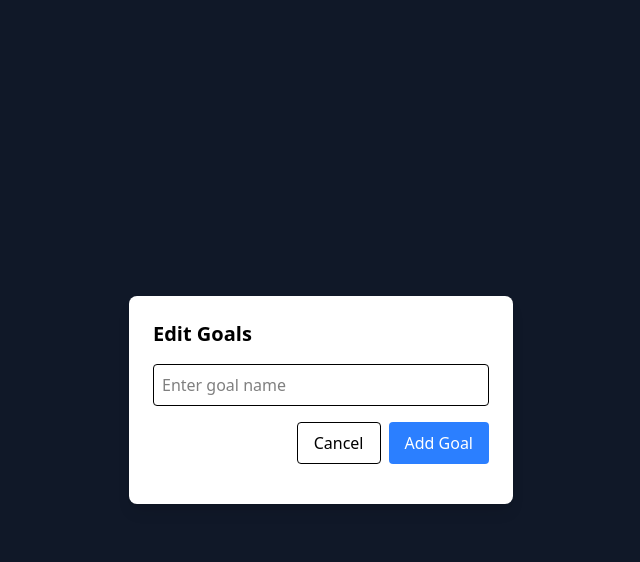
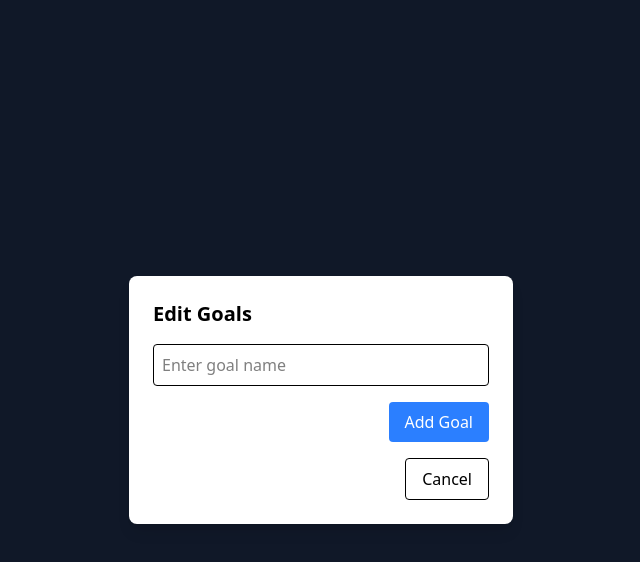
Before and after one commit to andydmort/habit-grid, a Vue app: page / in a window 1280 px wide. Both pictures are taken after a click on the button "Edit Goals". Shown: the top 562 px of the page, without its empty margins (319-959 px from the left). Built offline with nearby package versions, Linux system fonts and the light colour scheme.

Commit message:
Update modal components and goal editor, add BaseModal component

```diff
--- /dev/null
+++ b/src/components/BaseModal.vue
@@ -0,0 +1,41 @@
+<!-- BaseModal.vue -->
+<script setup lang="ts">
+import { defineProps, defineEmits } from "vue";
+
+const props = withDefaults(
+  defineProps<{
+    title: string;
+    width?: string;
+    zIndex?: number;
+  }>(),
+  {
+    width: "w-96",
+    zIndex: 50
+  }
+);
+
+const emit = defineEmits<{
+  (event: "close"): void;
+}>();
+</script>
+
+<template>
+  <div class="fixed inset-0 flex items-center justify-center bg-gray-900 bg-opacity-50" :style="{ zIndex: zIndex }">
+    <div :class="['bg-white p-6 rounded-lg shadow-lg', width]">
+      <h2 class="text-xl font-semibold mb-4">{{ title }}</h2>
+
+      <!-- Content slot -->
+      <slot></slot>
+
+      <!-- Footer slot with default -->
+      <slot name="footer">
+        <div class="flex justify-end space-x-2 mt-4">
+          <button @click="emit('close')" class="px-4 py-2 border rounded">
+            Cancel
+          </button>
+          <slot name="primary-action"></slot>
+        </div>
+      </slot>
+    </div>
+  </div>
+</template>
--- a/src/components/ColorSelectorModal.vue
+++ b/src/components/ColorSelectorModal.vue
@@ -2,15 +2,15 @@
     A modal for selecting a color.
 -->
 <script setup lang="ts">
-
 import { defineProps, defineEmits, withDefaults } from "vue";
+import BaseModal from "./BaseModal.vue";
 
 const props = withDefaults(
   defineProps<{
     colors?: string[]; // Optional prop
   }>(),
   {
-    colors: ()=> [
+    colors: () => [
       "bg-red-500",
       "bg-blue-500",
       "bg-green-500",
@@ -31,15 +31,12 @@ const emit = defineEmits<{
 
 const selectColor = (color: string) => {
   emit("colorSelected", color);
-  emit("close"); // Close the modal after selection
+  emit("close");
 };
 </script>
 
 <template>
-  <div class="fixed inset-0 flex items-center justify-center bg-gray-900 bg-opacity-50">
-    <div class="bg-white p-6 rounded-lg shadow-lg w-80">
-      <h2 class="text-xl font-semibold mb-4">Select a Color</h2>
-
+  <BaseModal title="Select a Color" width="w-80" @close="emit('close')" :zIndex="80">
     <div class="grid grid-cols-4 gap-2">
       <button
         v-for="color in props.colors"
@@ -49,12 +46,5 @@ const selectColor = (color: string) => {
         :class="[color, 'border-gray-300 hover:border-black']"
       ></button>
     </div>
-
-      <div class="flex justify-end mt-4">
-        <button @click="emit('close')" class="px-4 py-2 border rounded">
-          Cancel
-        </button>
-      </div>
-    </div>
-  </div>
+  </BaseModal>
 </template>
--- a/src/components/EditGoalsModal.vue
+++ b/src/components/EditGoalsModal.vue
@@ -2,6 +2,7 @@
 import { ref, defineEmits, defineProps, onMounted } from "vue";
 import type { GoalRecord, HabitDB } from "../HabitDB";
 import GoalEditor from "./GoalEditor.vue";
+import BaseModal from "./BaseModal.vue";
 
 const emit = defineEmits<{
   (event: "close"): void;
@@ -12,8 +13,6 @@ const emit = defineEmits<{
 const props = defineProps<{
   habitDB: HabitDB
 }>();
-
-
 
 // Handle submitting the new goal
 const newGoal = ref("");
@@ -62,8 +61,6 @@ onMounted(async () => {
     goals.value = fetchedGoals;
   });
 });
-
-
 </script>
 
 <template>
@@ -73,10 +70,7 @@ onMounted(async () => {
     @update="updateGoal"
     @close="closeGoalEditor"
   />
-  <div class="fixed inset-0 flex items-center justify-center bg-gray-900 bg-opacity-50 z-40">
-    <div class="bg-white p-6 rounded-lg shadow-lg w-96">
-      <h2 class="text-xl font-semibold mb-4">Edit Goals</h2>
-
+  <BaseModal title="Edit Goals" @close="closeModal" :zIndex="40">
     <input
       v-model="newGoal"
       type="text"
@@ -85,9 +79,6 @@ onMounted(async () => {
     />
 
     <div class="flex justify-end space-x-2 mt-4">
-        <button @click="closeModal" class="px-4 py-2 border rounded">
-          Cancel
-        </button>
       <button @click="submitGoal" class="px-4 py-2 bg-blue-500 text-white rounded">
         Add Goal
       </button>
@@ -109,7 +100,5 @@ onMounted(async () => {
         </div>
       </li>
     </ul>
-    </div>
-  </div>
-
+  </BaseModal>
 </template>
--- a/src/components/GoalEditor.vue
+++ b/src/components/GoalEditor.vue
@@ -2,6 +2,7 @@
 import { ref } from 'vue';
 import type { GoalRecord } from '../HabitDB';
 import ColorSelectorModal from './ColorSelectorModal.vue';
+import BaseModal from './BaseModal.vue';
 
 const props = defineProps<{
   goal: GoalRecord;
@@ -18,11 +19,11 @@ const editedGoal = ref({ ...props.goal });
 
 const updateColor = (newColor: string) => {
   editedGoal.value.color = newColor;
-  // emit('update', editedGoal.value);
 };
 
 const updateGoal = () => {
   emit('update', editedGoal.value);
+  emit('close');
 };
 
 const closeEditor = () => {
@@ -31,9 +32,7 @@ const closeEditor = () => {
 </script>
 
 <template>
-  <div class="fixed inset-0 flex items-center justify-center bg-gray-900 bg-opacity-50 z-50">
-    <div class="bg-white p-6 rounded-lg shadow-lg w-96">
-      <h2 class="text-xl font-semibold mb-4">Edit Goal</h2>
+  <BaseModal title="Edit Goal" @close="closeEditor" :zIndex="60">
     <div class="border rounded p-4 mb-2">
       <div class="flex gap-4 mb-2">
         <input
@@ -56,20 +55,18 @@ const closeEditor = () => {
         class="w-full p-2 border rounded"
         rows="2"
       />
-        <div class="flex justify-end space-x-2 mt-4">
-          <button @click="closeEditor" class="px-4 py-2 border rounded">
-            Cancel
-          </button>
+    </div>
+
+    <template #primary-action>
       <button @click="updateGoal" class="px-4 py-2 bg-blue-500 text-white rounded">
         Save
       </button>
-        </div>
-      </div>
+    </template>
+  </BaseModal>
+
   <ColorSelectorModal
     v-if="isColorModalOpen"
     @close="isColorModalOpen = false"
     @colorSelected="updateColor"
   />
-    </div>
-  </div>
 </template>
--- a/src/components/HabitModal.vue
+++ b/src/components/HabitModal.vue
@@ -1,6 +1,7 @@
 <script setup lang="ts">
 import { ref, watch, defineEmits } from "vue";
 import type { HabitDB } from "../HabitDB.ts";
+import BaseModal from "./BaseModal.vue";
 
 const props = defineProps<{
   day: string; // Selected day in YYYY-MM-DD format
@@ -37,10 +38,7 @@ const saveAndClose = async () => {
 </script>
 
 <template>
-  <div class="fixed inset-0 flex items-center justify-center bg-gray-900 bg-opacity-50">
-    <div class="bg-white p-6 rounded-lg shadow-lg w-96">
-      <h2 class="text-xl font-semibold mb-4">Edit Habits for {{ day }}</h2>
-
+  <BaseModal :title="`Edit Habits for ${day}`" @close="emit('close')">
     <div class="space-y-2">
       <ul>
         <li v-for="(habit, index) in habits" :key="index"
@@ -63,14 +61,10 @@ const saveAndClose = async () => {
       </button>
     </div>
 
-      <div class="flex justify-end space-x-2 mt-4">
-        <button @click="emit('close')" class="px-4 py-2 border rounded">
-          Cancel
-        </button>
+    <template #primary-action>
       <button @click="saveAndClose" class="px-4 py-2 bg-green-500 text-white rounded">
         Save
       </button>
-      </div>
-    </div>
-  </div>
     </template>
+  </BaseModal>
+</template>
```
Lines whose indentation alone changed are shown as unchanged.
